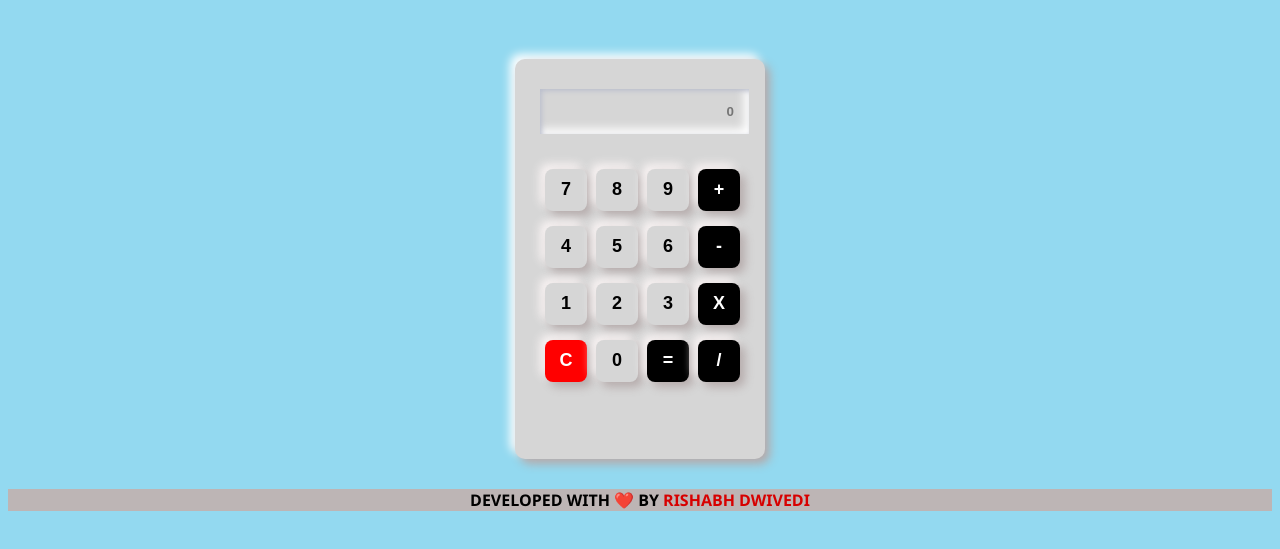
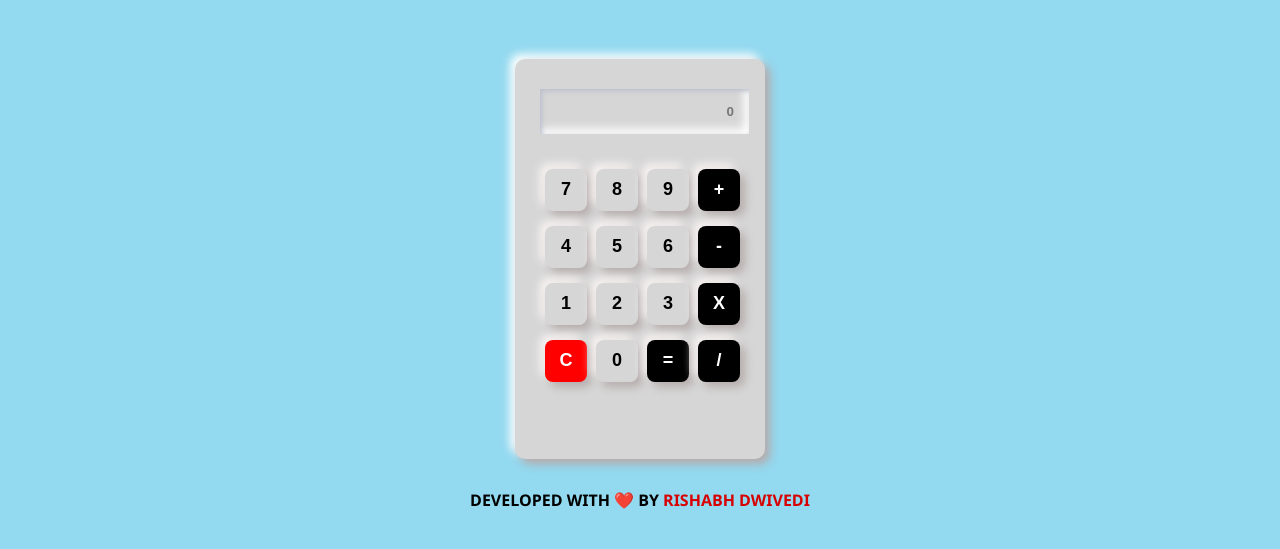
Before and after one commit to Rishabh062/devfolio-digital-calculator, a plain HTML site: page index.html in a window 1280 px wide. Shown: the part 101-650 px from the top of the page. Drawn offline with Linux system fonts and the light colour scheme.

Commit message:
Update style.css

```diff
--- a/css/style.css
+++ b/css/style.css
@@ -63,7 +63,7 @@ body{
 }
 
 .footer{
-    background: #bdb5b5;
+    background: transparent;
     position: relative;
     bottom: 50px;
 
```
